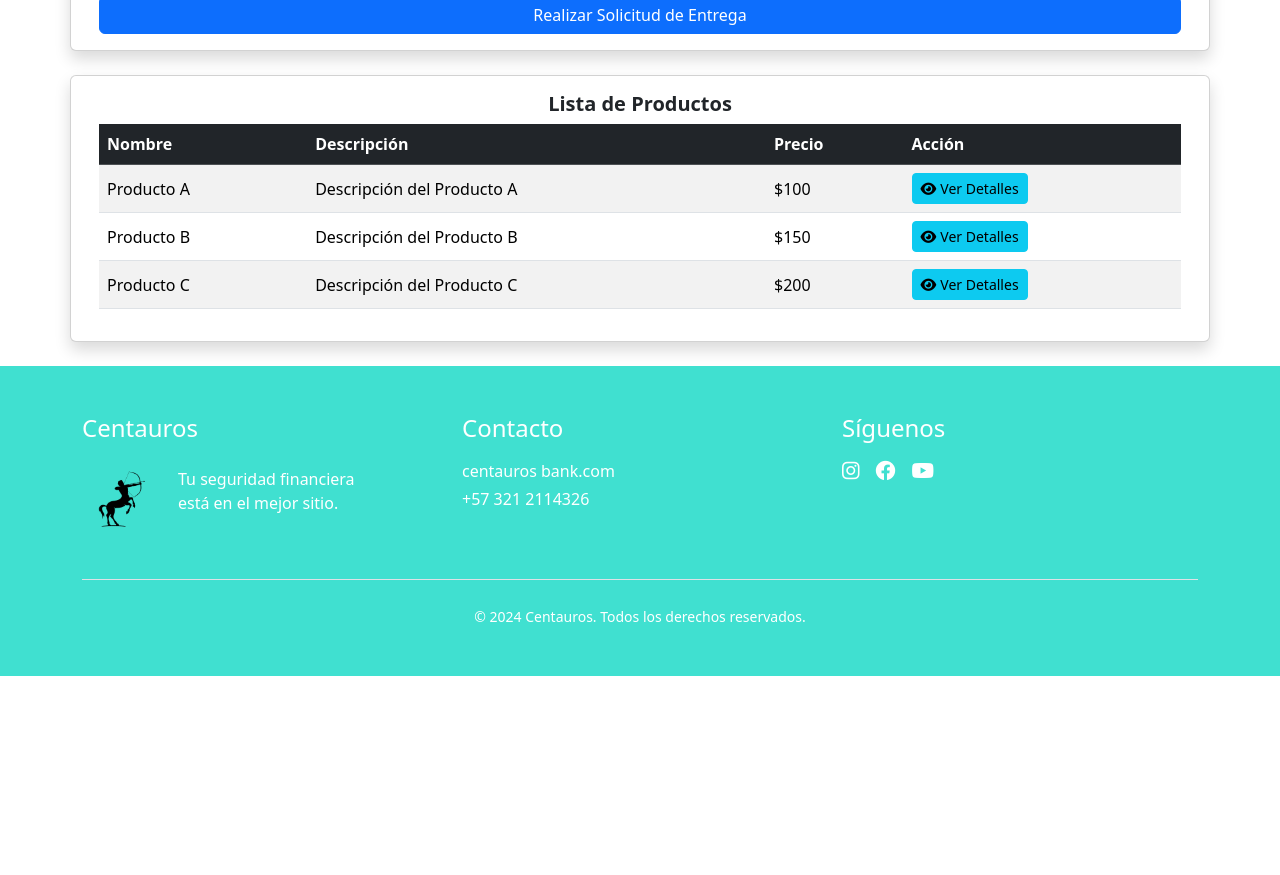
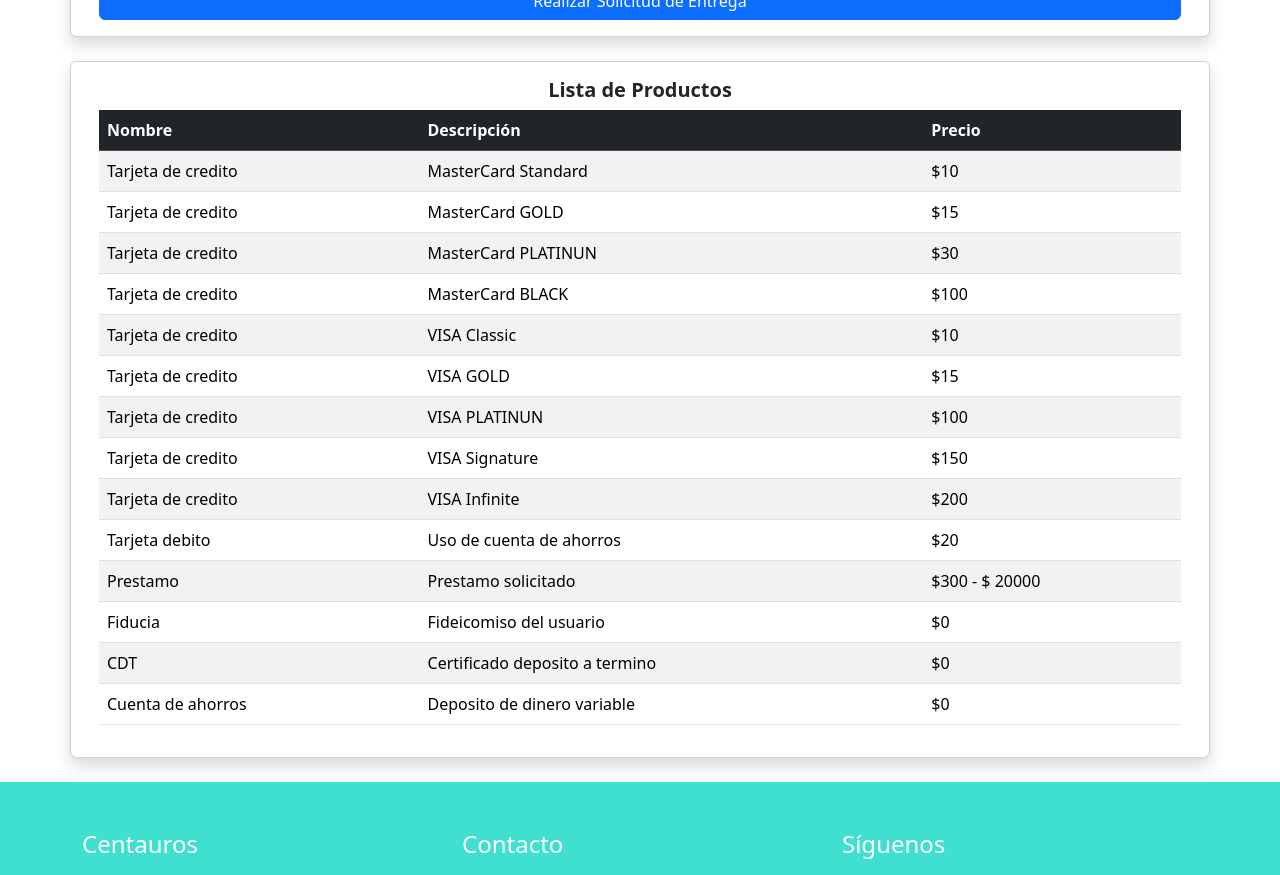
Before and after one commit to DanyBarrueto/Centaurosbank, an Angular app: page /empleado in a window 1280 px wide. Shown: the part 1200-2075 px from the top of the page. Before the commit the page ends 1876 px from the top, so only its background shows below. Built offline with nearby package versions, Linux system fonts and the light colour scheme.

Commit message:
V2.8
Terminado en su totalidad el contenido

```diff
--- a/src/app/usuario-empleado/usuario-empleado.component.html
+++ b/src/app/usuario-empleado/usuario-empleado.component.html
@@ -49,7 +49,6 @@
             <th>Cliente</th>
             <th>Producto</th>
             <th>Estado</th>
-            <th>Acción</th>
           </tr>
         </thead>
         <tbody>
@@ -57,21 +56,13 @@
             <td>Juan Pérez</td>
             <td>Producto A</td>
             <td><span class="badge bg-warning text-dark">En proceso</span></td>
-            <td>
-              <button class="btn btn-info btn-sm">
-                <i class="fas fa-eye me-1"></i>Ver Detalles
-              </button>
-            </td>
+
           </tr>
           <tr>
             <td>María López</td>
             <td>Producto B</td>
             <td><span class="badge bg-success">Completado</span></td>
-            <td>
-              <button class="btn btn-info btn-sm">
-                <i class="fas fa-eye me-1"></i>Ver Detalles
-              </button>
-            </td>
+
           </tr>
         </tbody>
       </table>
@@ -195,39 +186,78 @@
             <th>Nombre</th>
             <th>Descripción</th>
             <th>Precio</th>
-            <th>Acción</th>
           </tr>
         </thead>
         <tbody>
           <tr>
-            <td>Producto A</td>
-            <td>Descripción del Producto A</td>
-            <td>$100</td>
-            <td>
-              <button class="btn btn-info btn-sm">
-                <i class="fas fa-eye me-1"></i>Ver Detalles
-              </button>
-            </td>
+            <td>Tarjeta de credito</td>
+            <td>MasterCard Standard</td>
+            <td>$10</td>
           </tr>
           <tr>
-            <td>Producto B</td>
-            <td>Descripción del Producto B</td>
-            <td>$150</td>
-            <td>
-              <button class="btn btn-info btn-sm">
-                <i class="fas fa-eye me-1"></i>Ver Detalles
-              </button>
-            </td>
+            <td>Tarjeta de credito</td>
+            <td>MasterCard GOLD</td>
+            <td>$15</td>
           </tr>
           <tr>
-            <td>Producto C</td>
-            <td>Descripción del Producto C</td>
+            <td>Tarjeta de credito</td>
+            <td>MasterCard PLATINUN</td>
+            <td>$30</td>
+          </tr>
+          <tr>
+            <td>Tarjeta de credito</td>
+            <td>MasterCard BLACK</td>
+            <td>$100</td>
+          </tr>
+          <tr>
+            <td>Tarjeta de credito</td>
+            <td>VISA Classic</td>
+            <td>$10</td>
+          </tr>
+          <tr>
+            <td>Tarjeta de credito</td>
+            <td>VISA GOLD</td>
+            <td>$15</td>
+          </tr>
+          <tr>
+            <td>Tarjeta de credito</td>
+            <td>VISA PLATINUN</td>
+            <td>$100</td>
+          </tr>
+          <tr>
+            <td>Tarjeta de credito</td>
+            <td>VISA Signature</td>
+            <td>$150</td>
+          </tr>
+          <tr>
+            <td>Tarjeta de credito</td>
+            <td>VISA Infinite</td>
             <td>$200</td>
-            <td>
-              <button class="btn btn-info btn-sm">
-                <i class="fas fa-eye me-1"></i>Ver Detalles
-              </button>
-            </td>
+          </tr>
+          <tr>
+            <td>Tarjeta debito</td>
+            <td>Uso de cuenta de ahorros</td>
+            <td>$20</td>
+          </tr>
+          <tr>
+            <td>Prestamo</td>
+            <td>Prestamo solicitado</td>
+            <td>$300 - $ 20000</td>
+          </tr>
+          <tr>
+            <td>Fiducia</td>
+            <td>Fideicomiso del usuario</td>
+            <td>$0</td>
+          </tr>
+          <tr>
+            <td>CDT</td>
+            <td>Certificado deposito a termino</td>
+            <td>$0</td>
+          </tr>
+          <tr>
+            <td>Cuenta de ahorros</td>
+            <td>Deposito de dinero variable</td>
+            <td>$0</td>
           </tr>
         </tbody>
       </table>
```
